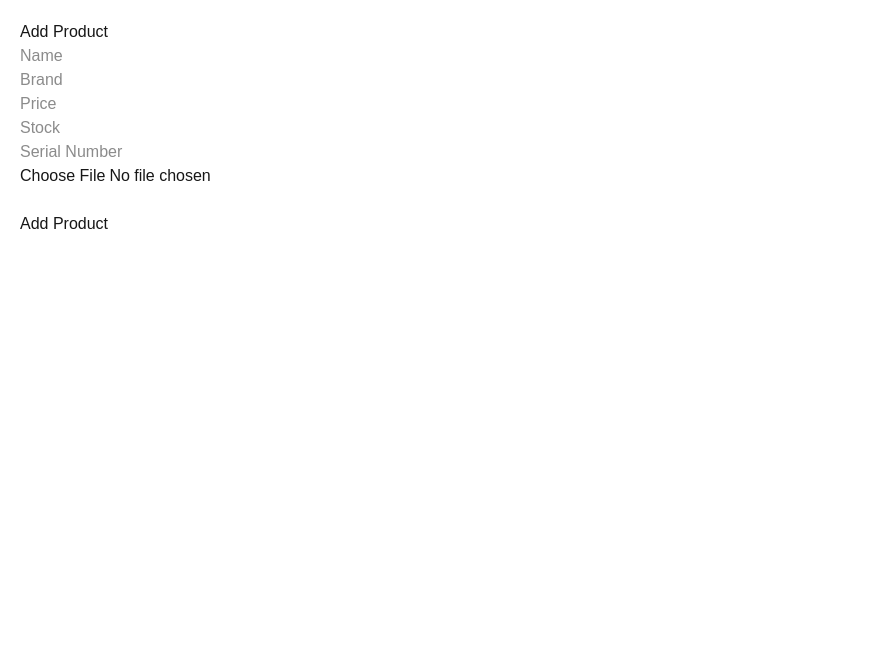
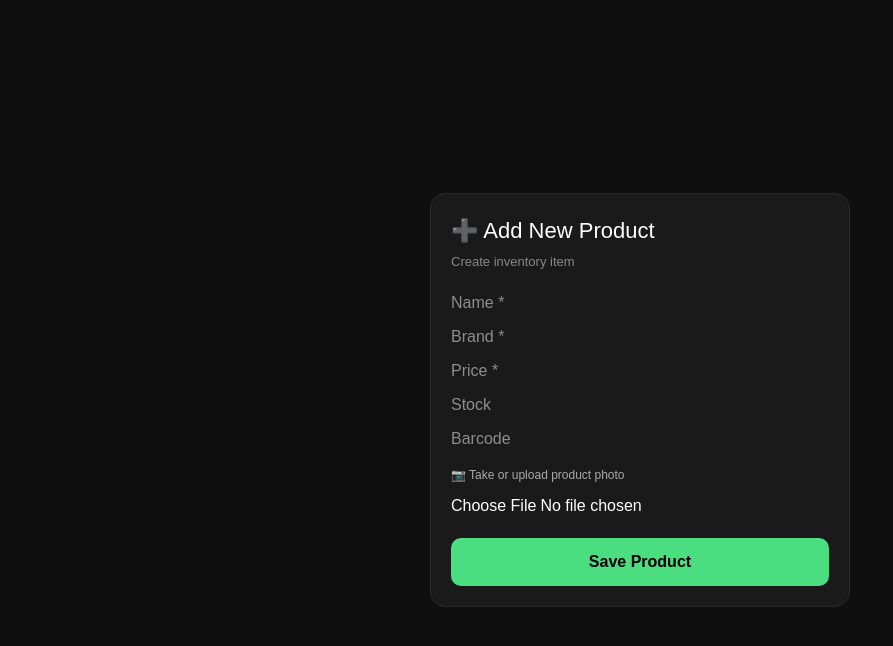
Before and after one commit to AmaniElTrabulsi/ward_cosmetics, a Next.js app: page /admin/add-product in a window 1280 px wide. Shown: the top 646 px of the page, without its empty margins (0-893 px from the left). Built offline with nearby package versions, Linux system fonts and the light colour scheme; no server answers.

Commit message:
add product page

```diff
--- a/app/admin/add-product/page.tsx
+++ b/app/admin/add-product/page.tsx
@@ -1,29 +1,34 @@
 "use client";
 
 import { useState } from "react";
+import { useRouter } from "next/navigation";
 import { supabase } from "@/lib/supabase";
 
 export default function AddProduct() {
+  const router = useRouter();
+
   const [name, setName] = useState("");
+  const [brand, setBrand] = useState("");
   const [price, setPrice] = useState("");
-  const [brand, setBrand] = useState("");
   const [stock, setStock] = useState("");
-  const [serial, setSerial] = useState("");
+  const [barcode, setBarcode] = useState("");
   const [file, setFile] = useState<File | null>(null);
   const [loading, setLoading] = useState(false);
 
   async function handleUpload() {
-    console.log("BUTTON CLICKED");
-
     try {
       setLoading(true);
 
-      if (!file) {
-        alert("Select an image first");
+      if (!name || !brand || !price) {
+        alert("Please fill all required fields");
+        setLoading(false);
         return;
       }
 
-      // 1. Upload image
+      let imageUrl = "";
+
+      // 1. Upload image if exists
+      if (file) {
         const fileName = `${Date.now()}-${file.name}`;
 
         const { error: uploadError } = await supabase.storage
@@ -31,33 +36,33 @@ export default function AddProduct() {
           .upload(`products/${fileName}`, file);
 
         if (uploadError) {
-        console.log("UPLOAD ERROR:", uploadError);
+          console.log(uploadError);
           alert("Image upload failed");
+          setLoading(false);
           return;
         }
 
-      // 2. Get public URL
         const { data } = supabase.storage
           .from("product-images")
           .getPublicUrl(`products/${fileName}`);
 
-      const imageUrl = data.publicUrl;
+        imageUrl = data.publicUrl;
+      }
 
-      console.log("IMAGE URL:", imageUrl);
-
-      // 3. Insert product
+      // 2. Insert product
       const { error: insertError } = await supabase.from("products").insert({
         name,
+        brand,
         price: Number(price),
-        brand,
-        stock_quantity: Number(stock),
-        serial_number: serial,
+        stock_quantity: Number(stock || 0),
+        barcode,
         image_url: imageUrl,
       });
 
       if (insertError) {
-        console.log("INSERT ERROR:", insertError);
-        alert("Product insert failed");
+        console.log(insertError);
+        alert("Failed to add product");
+        setLoading(false);
         return;
       }
 
@@ -65,14 +70,17 @@ export default function AddProduct() {
 
       // reset form
       setName("");
+      setBrand("");
       setPrice("");
-      setBrand("");
       setStock("");
-      setSerial("");
+      setBarcode("");
       setFile(null);
 
+      // 3. Redirect to search page
+      router.push("/search");
+
     } catch (err) {
-      console.log("ERROR:", err);
+      console.log(err);
       alert("Something went wrong");
     } finally {
       setLoading(false);
@@ -80,37 +88,91 @@ export default function AddProduct() {
   }
 
   return (
-    <div style={{ padding: 20 }}>
-      <h1>Add Product</h1>
+    <div style={styles.page}>
+      <div style={styles.card}>
+        <h1 style={styles.title}>➕ Add New Product</h1>
+        <p style={styles.subtitle}>Create inventory item</p>
 
-      <input placeholder="Name" onChange={(e) => setName(e.target.value)} />
-      <br />
+        <div style={styles.form}>
+          <input placeholder="Name *" onChange={(e) => setName(e.target.value)} />
+          <input placeholder="Brand *" onChange={(e) => setBrand(e.target.value)} />
+          <input placeholder="Price *" onChange={(e) => setPrice(e.target.value)} />
+          <input placeholder="Stock" onChange={(e) => setStock(e.target.value)} />
+          <input placeholder="Barcode" onChange={(e) => setBarcode(e.target.value)} />
 
-      <input placeholder="Brand" onChange={(e) => setBrand(e.target.value)} />
-      <br />
-
-      <input placeholder="Price" onChange={(e) => setPrice(e.target.value)} />
-      <br />
-
-      <input placeholder="Stock" onChange={(e) => setStock(e.target.value)} />
-      <br />
-
-      <input
-        placeholder="Serial Number"
-        onChange={(e) => setSerial(e.target.value)}
-      />
-      <br />
+          <label style={styles.label}>📷 Take or upload product photo</label>
 
           <input
             type="file"
             accept="image/*"
+            capture="environment"
             onChange={(e) => setFile(e.target.files?.[0] || null)}
           />
-      <br /><br />
 
-      <button onClick={handleUpload} disabled={loading}>
-        {loading ? "Adding..." : "Add Product"}
+          <button onClick={handleUpload} disabled={loading} style={styles.button}>
+            {loading ? "Saving..." : "Save Product"}
           </button>
+        </div>
+      </div>
     </div>
   );
 }
+
+/* ================= STYLES ================= */
+
+const styles: any = {
+  page: {
+    minHeight: "100vh",
+    backgroundColor: "#0f0f10",
+    display: "flex",
+    justifyContent: "center",
+    alignItems: "center",
+    padding: 20,
+    fontFamily: "Arial",
+    color: "white",
+  },
+
+  card: {
+    width: "100%",
+    maxWidth: 420,
+    backgroundColor: "#1a1a1a",
+    border: "1px solid #2a2a2a",
+    borderRadius: 16,
+    padding: 20,
+  },
+
+  title: {
+    margin: 0,
+    fontSize: 22,
+  },
+
+  subtitle: {
+    marginTop: 5,
+    fontSize: 13,
+    color: "#888",
+  },
+
+  form: {
+    display: "flex",
+    flexDirection: "column",
+    gap: 10,
+    marginTop: 20,
+  },
+
+  label: {
+    fontSize: 12,
+    color: "#aaa",
+    marginTop: 5,
+  },
+
+  button: {
+    marginTop: 10,
+    padding: 12,
+    borderRadius: 10,
+    border: "none",
+    backgroundColor: "#4ade80",
+    color: "#000",
+    fontWeight: "bold",
+    cursor: "pointer",
+  },
+};
```
Lines whose indentation alone changed are shown as unchanged.
